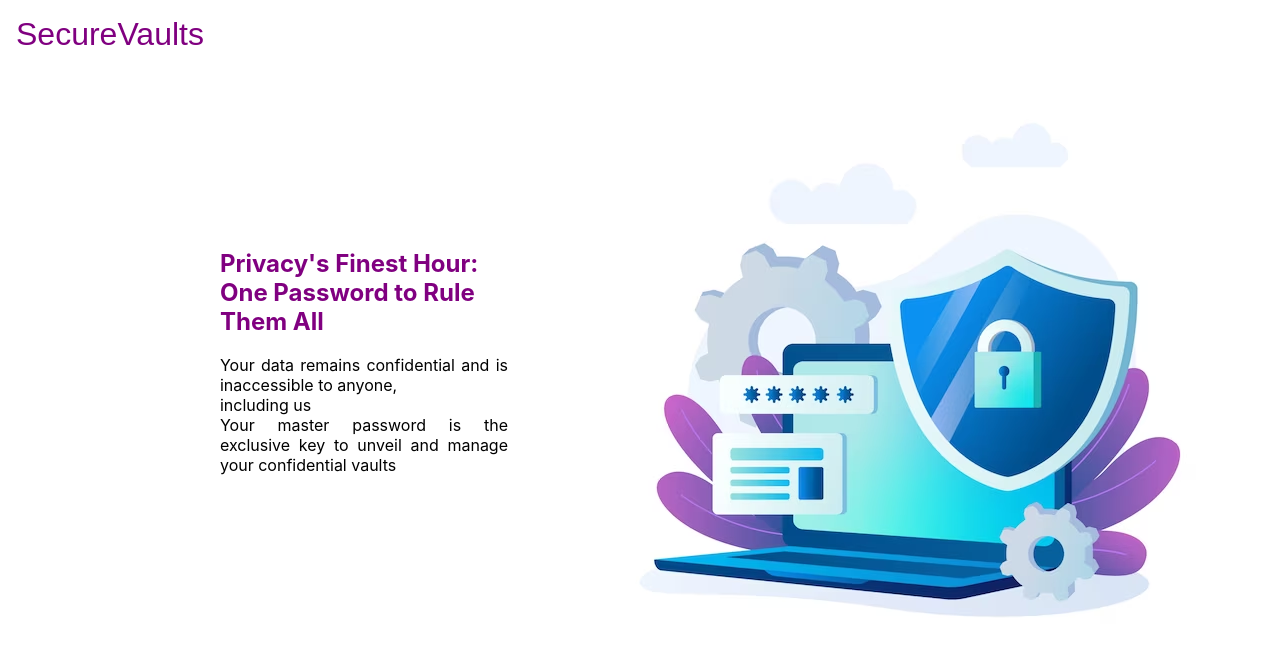
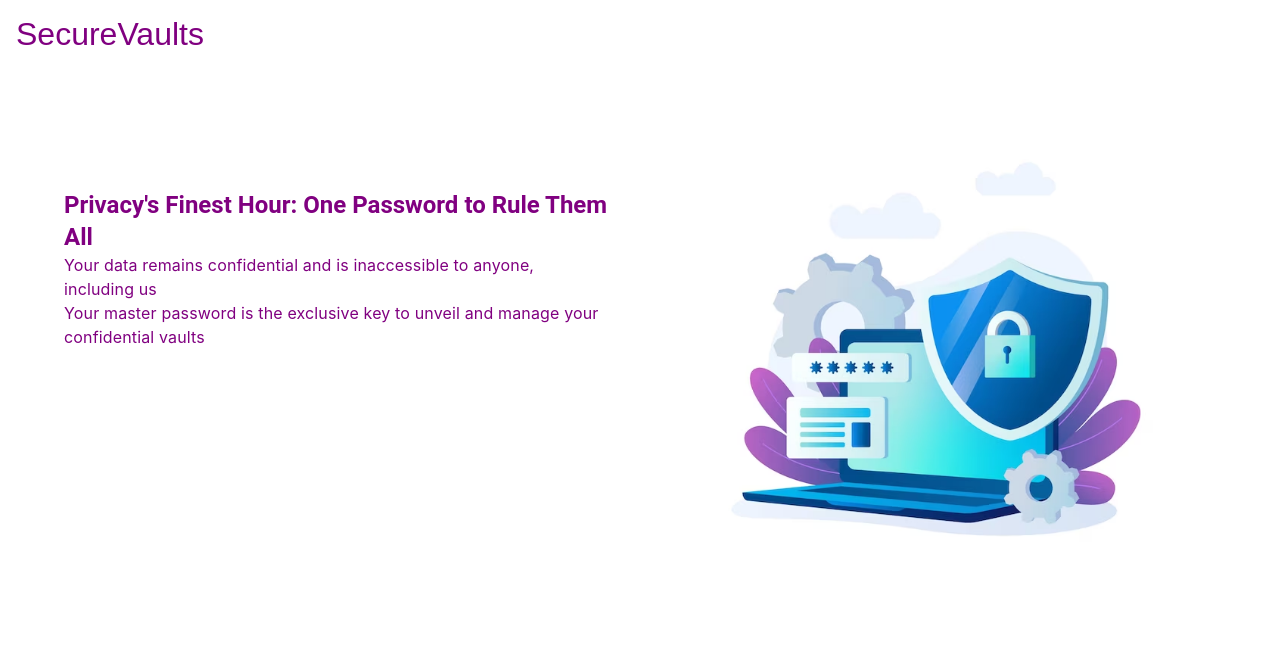
Before and after one commit to Jaiminiraval15/SecureVaults, a React (Create React App) app in the folder client/: page / in a window 1280 px wide. Shown: the top 656 px of the page. Built offline with nearby package versions, Linux system fonts and the light colour scheme.

Commit message:
Change in code of home page

```diff
--- a/client/package.json
+++ b/client/package.json
@@ -3,6 +3,9 @@
   "version": "0.1.0",
   "private": true,
   "dependencies": {
+    "@emotion/react": "^11.11.1",
+    "@emotion/styled": "^11.11.0",
+    "@mui/material": "^5.15.0",
     "@testing-library/jest-dom": "^5.17.0",
     "@testing-library/react": "^13.4.0",
     "@testing-library/user-event": "^13.5.0",
--- a/client/src/components/Home.js
+++ b/client/src/components/Home.js
@@ -1,30 +1,30 @@
-import { Container, Row, Col } from "react-bootstrap";
+
+import { purple } from "@mui/material/colors";
 import Nav from "./Navbar";
+import { Container, Grid, Typography } from '@mui/material'
+
 export default function Home() {
     return (
         <>
 
-            <Container style={{ maxWidth: '100%', maxHeight: "auto" }} >
-                <div className="container" style={{
-                    display: " flex", alignItems: 'center'
-                }}>
-                    <div style={{ marginRight: "1em", flex: '1', minWidth: '3em', position: 'sticky' }}>
-                        <h2 style={{ marginTop: "0", fontWeight: 'bolder', color: 'purple' }}>Privacy's Finest Hour: One Password to Rule Them All</h2>
-                        <p style={{ textAlign: 'justify', fontFamily: 'revert-layer', fontSize: '1em' }}>
-                            Your data remains confidential and is inaccessible to anyone,<br />
-                            including us<br />
-                            Your master password is the exclusive key to unveil and manage your confidential vaults<br />
 
-                        </p>
-                    </div>
-                    <img
-                        className='abc'
-                        src='/static/passw.jpeg'
-                        alt="Profile"
-                        style={{ float: 'right', marginLeft: '1em', maxWidth: '100%', height: 'auto' }}
-                    ></img>
+            <Container maxWidth='lg'>
+                <Grid container columnSpacing={4}>
+                    <Grid item xs={12} md={6}>
 
-                </div>
+                        <Typography variant="h5" mt={15} style={{ fontWeight: 'bolder', color: 'purple' }}>
+                            Privacy's Finest Hour: One Password to Rule Them All
+                            </Typography>
+                            <Typography variant="body1" style={{ color: 'purple', fontFamily: 'revert' }}>
+              Your data remains confidential and is inaccessible to anyone,<br />
+              including us<br />
+              Your master password is the exclusive key to unveil and manage your confidential vaults<br />
+            </Typography>
+                    </Grid>
+                    <Grid item xs={12} md={6}>
+                    <img src='/static/passw.jpeg'style={{ maxWidth: '100%', height: 'auto' }}  ></img>
+                </Grid>
+            </Grid>
             </Container>
         </>
     )
--- a/client/src/components/Navbar.js
+++ b/client/src/components/Navbar.js
@@ -9,7 +9,8 @@ export default function Nav() {
             display : 'block',
             fontSize : '2em',
             float : 'left',
-            fontFamily : 'fantasy'
+            fontFamily : 'fantasy' ,
+            position : 'static'
         }}>SecureVaults</Navbar>
         </>
     )
```
Also changed, not shown: 1 other file (tests, documents, lock files or other folders).
